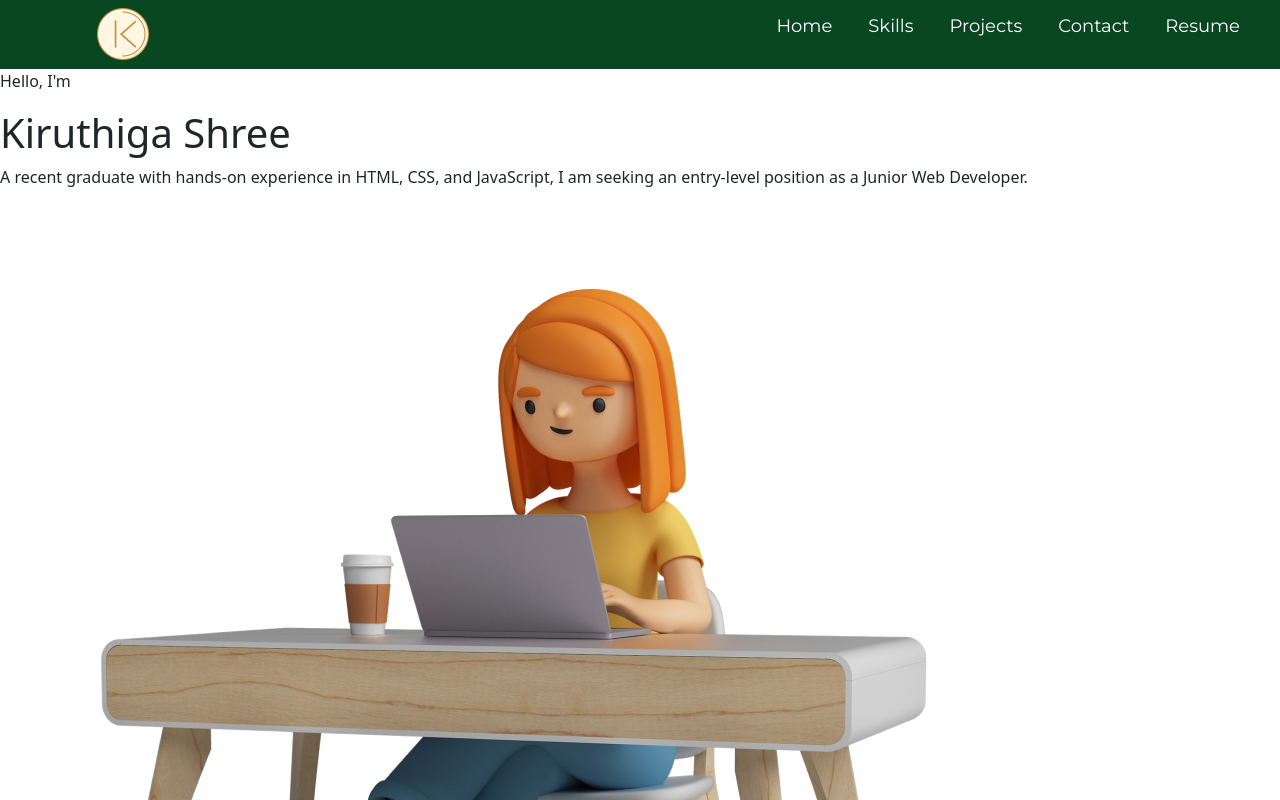
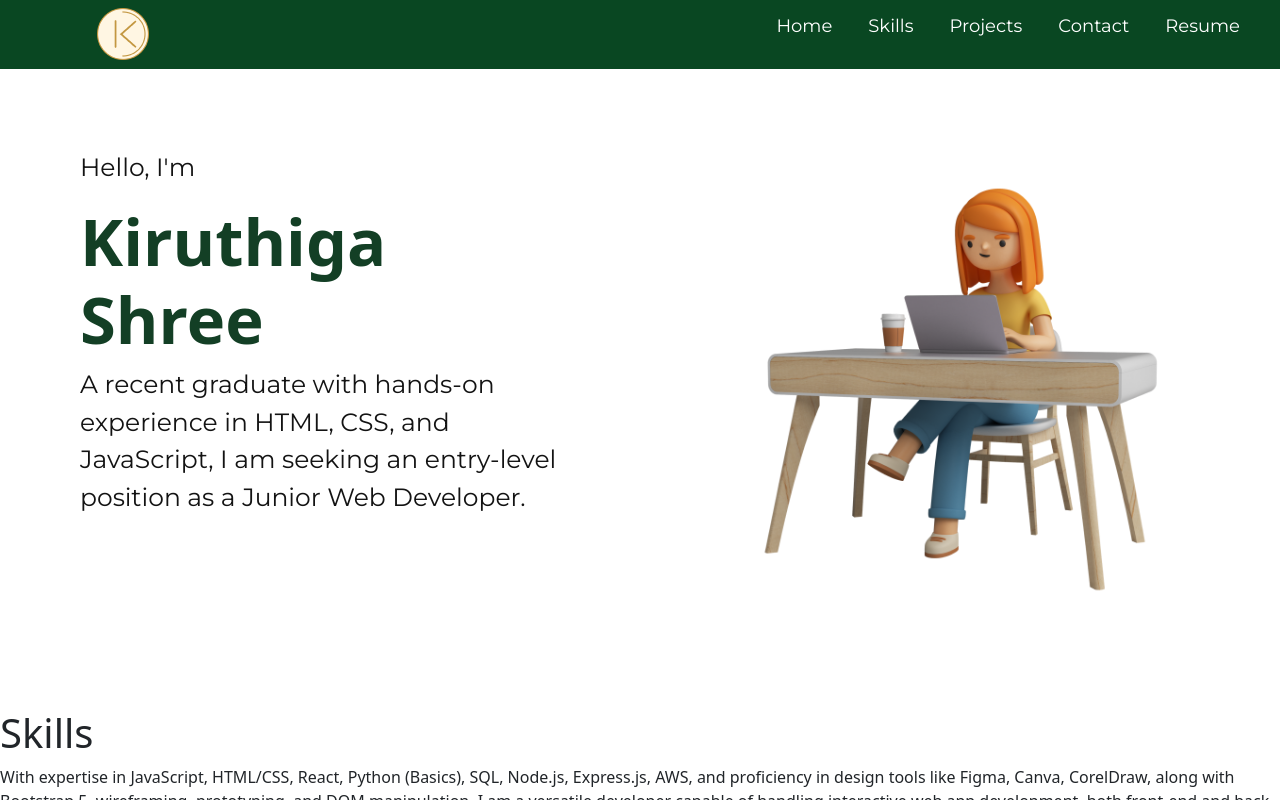
Before and after one commit to Kiruthiga-Shree/My-Porfolio-Website, a React (Vite) app: page / in a window 1280 px wide. Shown: the top 800 px of the page. Built offline with nearby package versions, Linux system fonts and the light colour scheme.

Commit message:
Update Hero.jsx

```diff
--- a/src/Hero.jsx
+++ b/src/Hero.jsx
@@ -4,15 +4,17 @@ import './App.css'
 export const Hero = () => {
   return (
     <>
-         <div id='hero'>
-                <div className="sec1">
-                    <p className='hello'>Hello, I'm</p>
+          <div className="front">
+            <div className='front1'>
+            <p>Hello, I'm</p>
                     <h1>Kiruthiga Shree</h1>
-                    <p className='intro'>A recent graduate with hands-on experience in HTML, CSS, and JavaScript, I am seeking an
+                    <p>A recent graduate with hands-on experience in HTML, CSS, and JavaScript, I am seeking an
                         entry-level position as a Junior Web Developer. </p>
-                </div>
-                <img src={working} alt="" />
             </div>
+            <div className='front1' id='front2'>
+            <img src={working} alt=""  />
+            </div>
+          </div>
     </>
   )
 }
```
